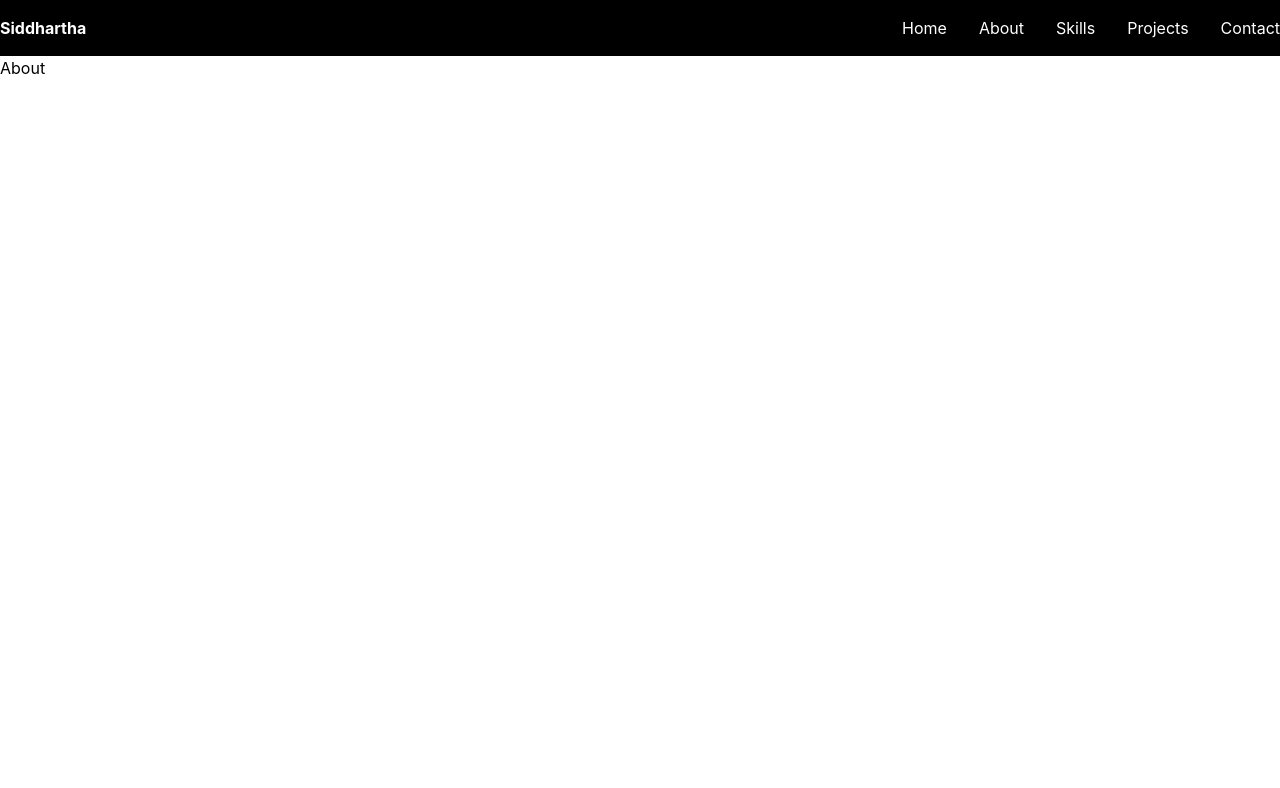
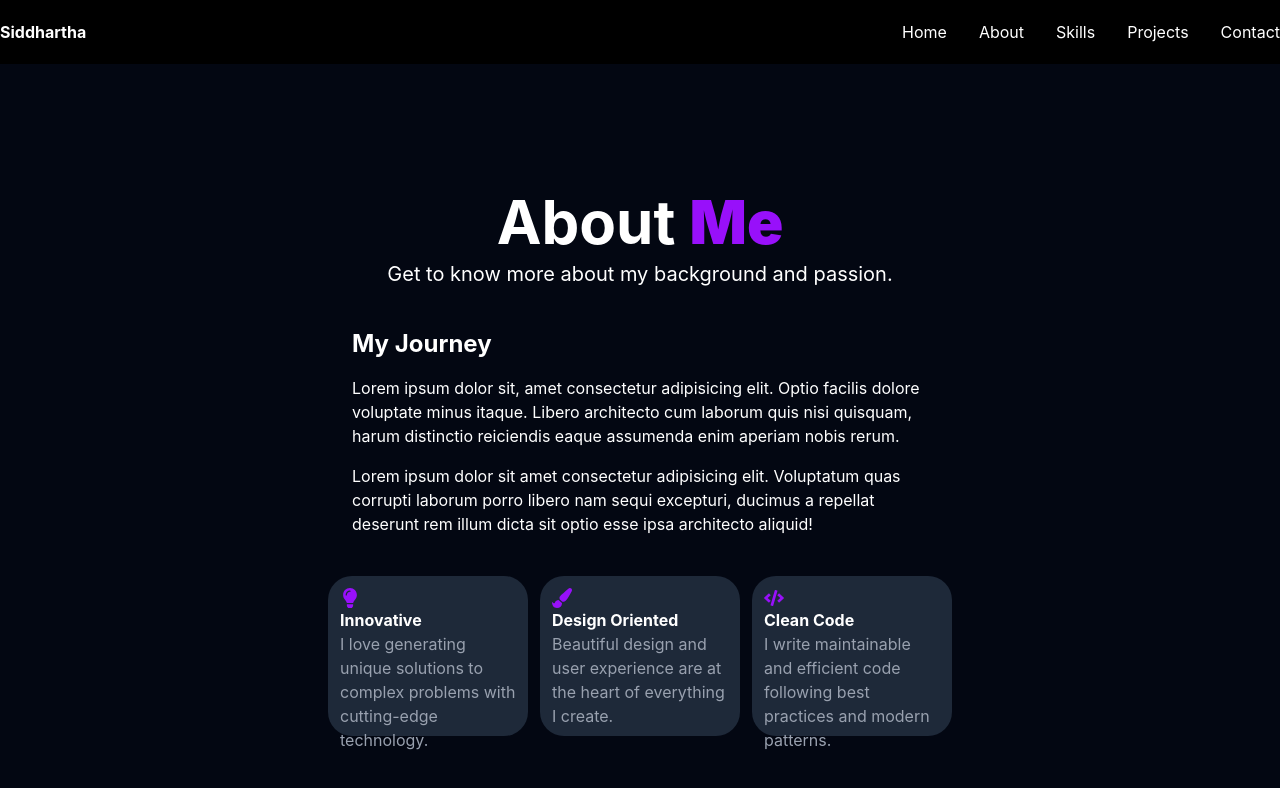
Before and after one commit to Siddhartha51/Portfolio, a React app: page /about in a window 1280 px wide. Shown: the top 788 px of the page. Built offline with nearby package versions, Linux system fonts and the light colour scheme; the HTML template or start-up script is replaced by a standard one.

Commit message:
about me page

```diff
--- a/package.json
+++ b/package.json
@@ -13,6 +13,7 @@
     "@tailwindcss/vite": "^4.3.3",
     "react": "^19.2.8",
     "react-dom": "^19.2.8",
+    "react-icons": "^5.7.0",
     "react-router-dom": "^7.18.2",
     "tailwindcss": "^4.3.3"
   },
--- a/src/components/Navbar.jsx
+++ b/src/components/Navbar.jsx
@@ -12,7 +12,7 @@ function Navbar() {
   return (
     <>
       <header className="w-full bg-black text-white">
-        <div className="max-w-7xl mx-auto py-4 flex items-center justify-between">
+        <div className="max-w-7xl mx-auto py-5 flex items-center justify-between">
           <Link className="font-bold hover:text-purple-600" to="/">Siddhartha</Link>
 
         <nav className="flex space-x-8">
--- a/src/pages/About.jsx
+++ b/src/pages/About.jsx
@@ -1,8 +1,38 @@
-
+import { FaLightbulb } from "react-icons/fa";
+import { FaPaintBrush } from "react-icons/fa";
+import { FaCode } from "react-icons/fa";
 
 function About() {
+
   return (
-    <div>About</div>
+    <div className="bg-gray-950 text-white min-h-screen flex flex-col items-center justify-center">
+      <div className="flex flex-col items-center">
+        <h1 className="font-bold text-6xl">About <strong className="text-purple-600">Me</strong></h1>
+        <p className="mt-2 text-xl">Get to know more about my background and passion.</p>
+      </div>
+      <div className="flex flex-col pt-10 max-w-xl space-y-4">
+        <h1 className="font-bold text-2xl">My Journey</h1>
+        <p className="">Lorem ipsum dolor sit, amet consectetur adipisicing elit. Optio facilis dolore voluptate minus itaque. Libero architecto cum laborum quis nisi quisquam, harum distinctio reiciendis eaque assumenda enim aperiam nobis rerum.</p>
+        <p>Lorem ipsum dolor sit amet consectetur adipisicing elit. Voluptatum quas corrupti laborum porro libero nam sequi excepturi, ducimus a repellat deserunt rem illum dicta sit optio esse ipsa architecto aliquid!</p>
+      </div>
+      <div className="pt-10 flex space-x-3">
+      <div className="h-40 w-50 bg-gray-800 rounded-3xl p-3">
+        <FaLightbulb className="text-purple-600 m" size={20}/>
+        <p className="font-bold">Innovative</p>
+        <p className="text-gray-400">I love generating unique solutions to complex problems with cutting-edge technology.</p>
+      </div>
+      <div className="h-40 w-50 bg-gray-800 rounded-3xl p-3">
+        <FaPaintBrush className="text-purple-600 m" size={20}/>
+        <p className="font-bold">Design Oriented</p>
+        <p className="text-gray-400">Beautiful design and user experience are at the heart of everything I create.</p>
+      </div>
+      <div className="h-40 w-50 bg-gray-800 rounded-3xl p-3">
+        <FaCode className="text-purple-600 m" size={20}/>
+        <p className="font-bold">Clean Code</p>
+        <p className="text-gray-400">I write maintainable and efficient code following best practices and modern patterns.</p>
+      </div>
+      </div>
+    </div>
   )
 }
 
```
Also changed, not shown: 1 other file (tests, documents, lock files or other folders).
